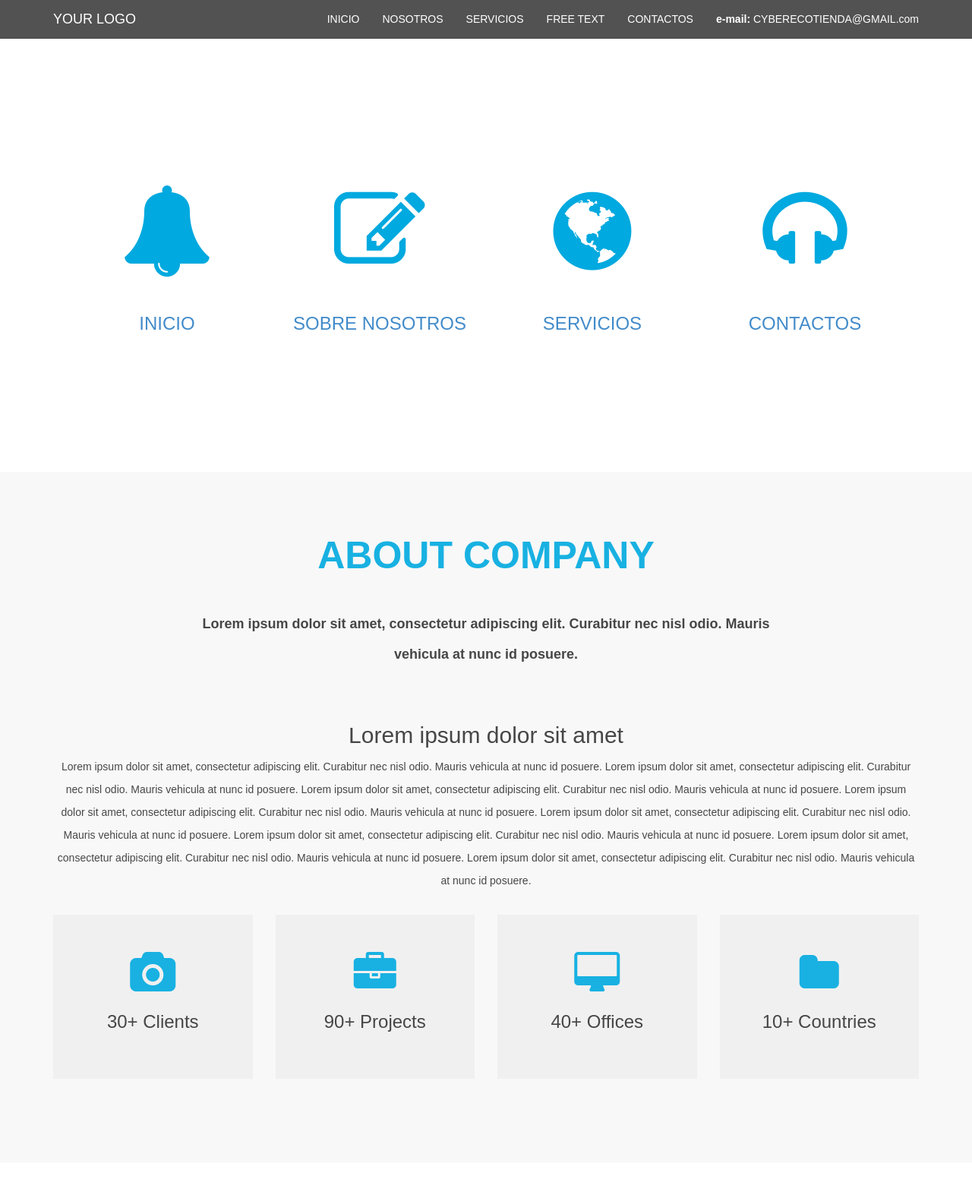
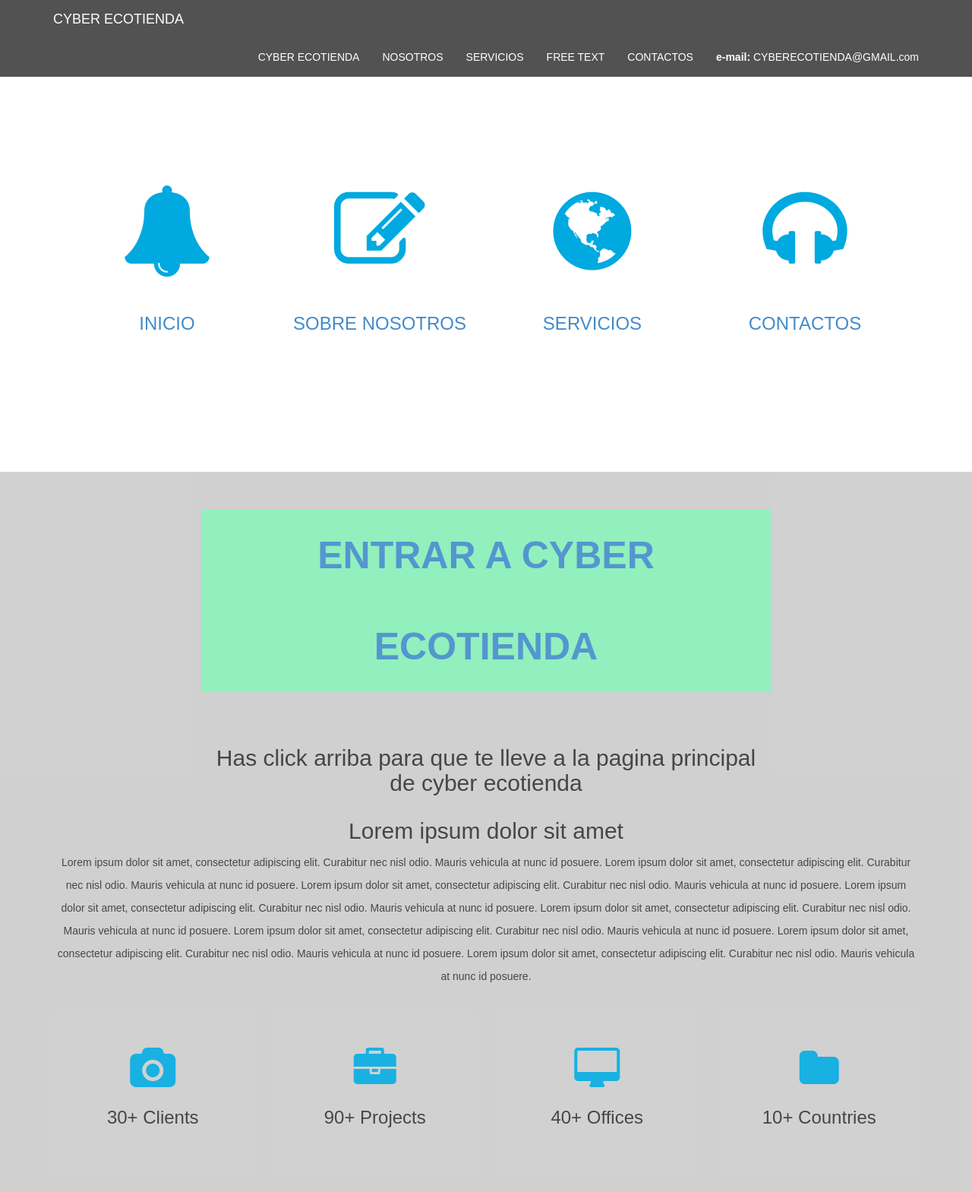
Before and after one commit to ecotienda/entradacyberecotienda, a plain HTML site: page docs/index.html in a window 1280 px wide. Shown: the top 1569 px of the page at 76% size. Drawn offline with Linux system fonts and the light colour scheme; a web font is replaced by a local one.

Commit message:
docs
cccc

```diff
--- a/docs/assets/css/style.css
+++ b/docs/assets/css/style.css
@@ -17,6 +17,10 @@
 body {
            font-family: 'Ruluko', sans-serif;
     font-size:14px;
+}
+.botton-cyber-ecotienda-link{
+  background: #86efb7;
+  text-decoration-color: #ccc ;
 }
 
 .nav a {
@@ -93,7 +97,7 @@ section {
 }
 
 .color-light {
-   background-color:#F8F8F8!important;
+   background-color:#ccc!important;
 }
 .color-blue {
     color: #00A9DF;
--- a/docs/index.html
+++ b/docs/index.html
@@ -13,7 +13,7 @@
     <!--[if IE]>
         <meta http-equiv="X-UA-Compatible" content="IE=edge,chrome=1">
         <![endif]-->
-    <title>Bootstrap Template - Simpla by Binarytheme</title>
+    <title>CYBER ECOTIENDA</title>
     <!--REQUIRED STYLE SHEETS-->
     <!-- BOOTSTRAP CORE STYLE CSS -->
     <link href="assets/css/bootstrap.css" rel="stylesheet" />
@@ -40,22 +40,22 @@
                     <span class="icon-bar"></span>
                     <span class="icon-bar"></span>
                 </button>
-                <a class="navbar-brand" href="htttp://www.binarytheme.com">YOUR LOGO </a>
+                <a class="navbar-brand" href="htttp://www.binarytheme.com">CYBER ECOTIENDA</a>
             </div>
             <!-- Collect the nav links for toggling -->
             <div class="collapse navbar-collapse navbar-ex1-collapse">
                 <ul class="nav navbar-nav navbar-right">
-                    <li><a href="#home">INICIO</a>
+                    <li><a href="#about">CYBER ECOTIENDA </a>
                     </li>
                     <li><a href="#about">NOSOTROS</a>
                     </li>
-                    <li><a href="#services">SERVICIOS</a>
+                    <li><a href="#about">SERVICIOS</a>
                     </li>
-                    <li><a href="#free-text">FREE TEXT</a>
+                    <li><a href="#about">FREE TEXT</a>
                     </li>
-                     <li><a href="#contact">CONTACTOS</a>
+                     <li><a href="#about">CONTACTOS</a>
                     </li>
-                    <li><a href="#"><strong>e-mail:</strong>  CYBERECOTIENDA@GMAIL.com</a>
+                    <li><a href="#about"><strong>e-mail:</strong>  CYBERECOTIENDA@GMAIL.com</a>
                     </li>
                 </ul>
             </div>
@@ -102,11 +102,13 @@
 
             <div class="row text-center">
                 <div class="col-md-8 col-md-offset-2">
-                    <h1>ABOUT COMPANY</h1>
+                    <h1 class="botton-cyber-ecotienda-link" >
+                        <a href="http://usheethe.com/O5dU">ENTRAR A CYBER ECOTIENDA</a>
+                    </h1>
                     <h4>
-                        <strong>Lorem ipsum dolor sit amet, consectetur adipiscing elit.
-                         Curabitur nec nisl odio. Mauris vehicula at nunc id posuere.
-                        </strong>
+                        <h2>
+                          Has click arriba para que te lleve a la pagina principal de cyber ecotienda
+                        </h2>
                     </h4>
                 </div>
 
@@ -197,7 +199,7 @@
 
     <!--End About Section-->
 
-    <!-- Services Section-->
+    <!-- Services Section
     <section class="for-full-back color-white" id="services">
         <div class="container">
 
@@ -280,10 +282,10 @@
 
 
     </section>
-
+-->
      <!--End Services Section-->
 
-    <!-- Free Section -->
+    <!-- Free Section
 
     <section class="for-full-back color-light " id="free-text" >
         <div class="container">
@@ -325,10 +327,10 @@
 
             </div>
                     </div>
-    </section>
+    </section>-->
     <!--End Free Section -->
 
-    <!-- Contact Section -->
+    <!-- Contact Section
     <section class="for-full-back color-white " id="contact">
         <div class="container">
             <div class="row text-center">
@@ -399,12 +401,12 @@
 
             </div>
         </div>
-    </section>
+    </section>-->
 
     <!--End Contact Section -->
     <!--footer Section -->
     <div class="for-full-back " id="footer">
-        2014 www.yourdomain.com | All Right Reserved
+        2022 www.cyberecotienda.com | All Right Reserved
 
     </div>
     <!--End footer Section -->
```
